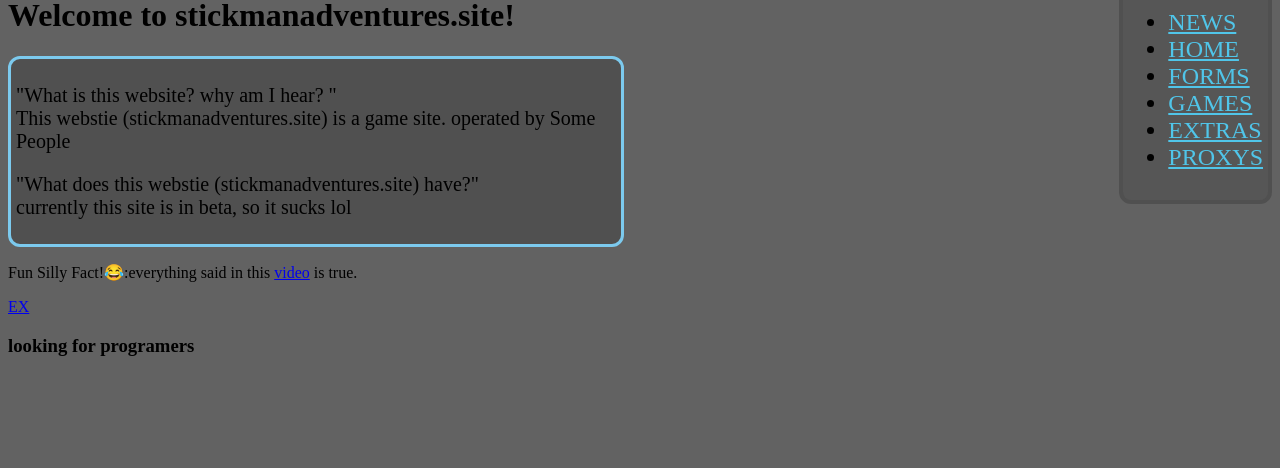
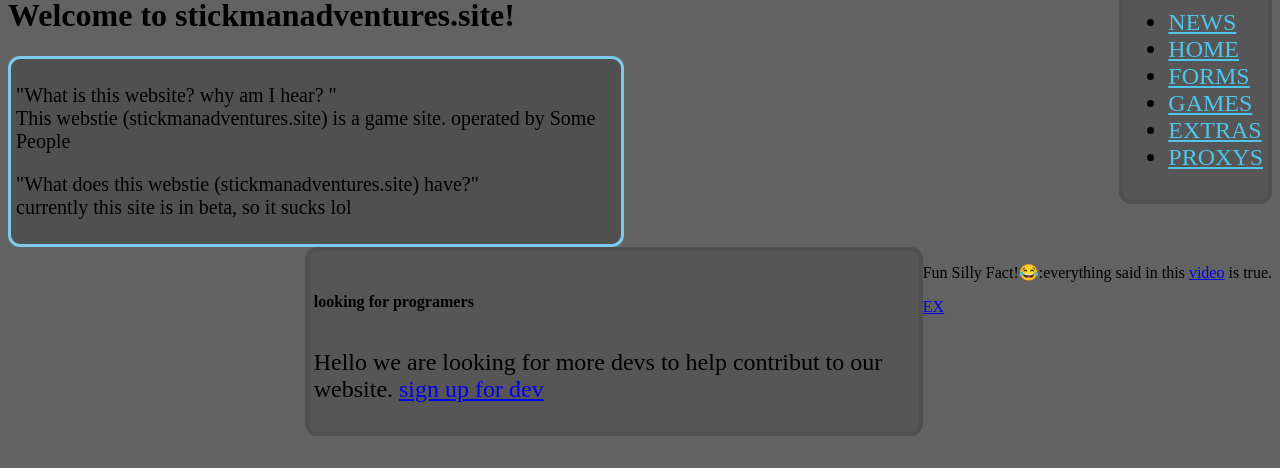
Before and after one commit to ChlorinatedPastries/Cool-Website, a PHP site: page /index.html in a window 1280 px wide. Shown: the part 332-800 px from the top of the page. Run offline with PHP 8.4, Linux system fonts and the light colour scheme.

Commit message:
dsasadsad

```diff
--- a/index/index.css
+++ b/index/index.css
@@ -26,3 +26,18 @@
 .trtr {
 font-size: 16px ;
 }
+
+#prov{
+  float:right;
+  background-color:#565656;
+  border: 4px solid #505050;
+  border-radius: 12px;
+  padding: 5px;
+  font-size: 24px;
+  width: 600px ;
+
+}
+#xxxx{
+  float:right;
+
+}
--- a/index/index.html
+++ b/index/index.html
@@ -23,6 +23,7 @@
 
 <a href="https://stickmanadventures.site">
     <img src="/images/gerafics/stickmanadventures.jpg" id="img" >
+
 </a>
     <div id="primary-nav">
         <ul>
@@ -45,11 +46,19 @@ This webstie (stickmanadventures.site) is a game site. operated by Some People</
 currently this site is in beta, so it sucks lol</p>
 </div>
 
-<p class="trtr">Fun Silly Fact!&#x1F602;:everything said in this <a class=trtr href="https://www.youtube.com/watch?v=Gsr9s0fmJZs">video</a> is true.</p>
-<a class=trtr href="https://www.youtube.com/watch?v=ujjnPpvsrZM">EX</a>
+<div id="xxxx">
+<p >Fun Silly Fact!&#x1F602;:everything said in this <a  href="https://www.youtube.com/watch?v=Gsr9s0fmJZs">video</a> is true.</p>
+<a  href="https://www.youtube.com/watch?v=ujjnPpvsrZM">EX</a>
+</div>
 
-<h3>looking for programers</h3>
-<p></p>
+<div id="prov">
+<h6>looking for programers</h6>
+<p>Hello we are looking for more devs to help contribut to our website.
+    <a href="/index/applcashens/appform.htm">sign up for dev</a>
+    </p>
+
+</div>
+
 
 
 
```
Also changed, not shown: README.md.
